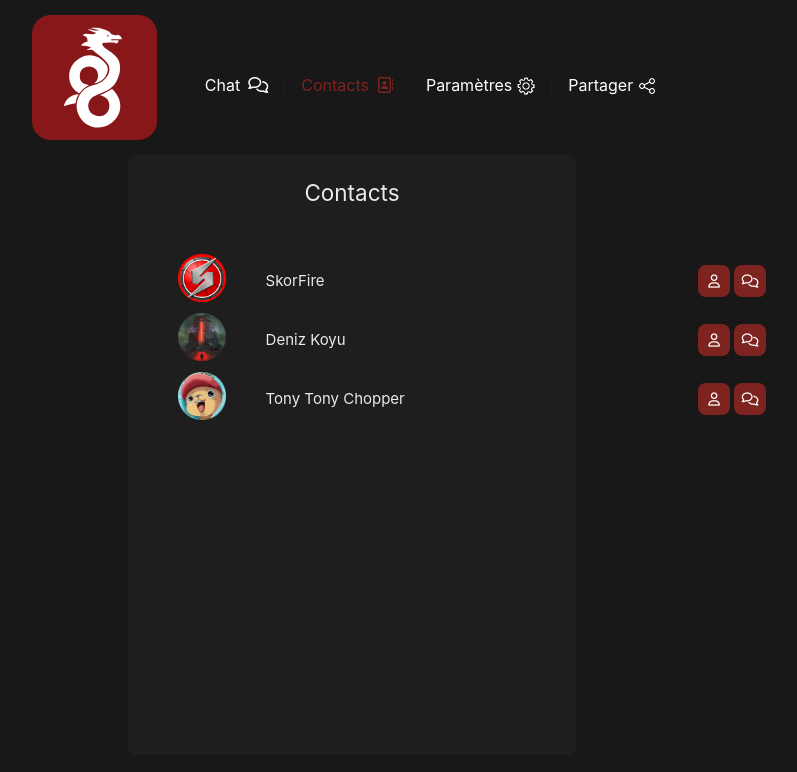
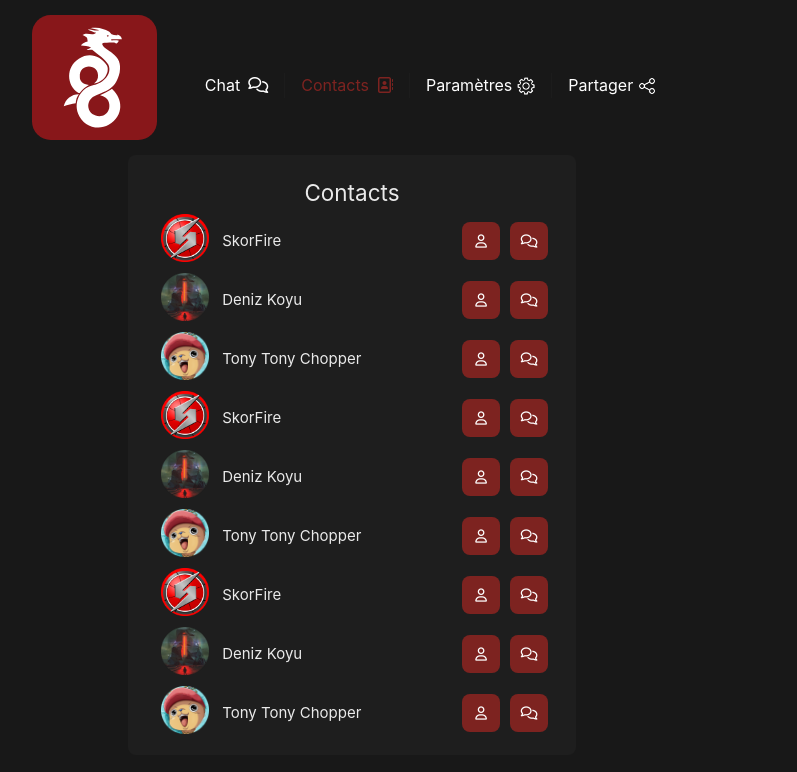
Before and after one commit to loouis-t/WireChat, a Vue app in the folder front/: page /contacts in a window 1280 px wide. Shown: the top 772 px of the page, without its empty margins (288-1085 px from the left). Built offline with nearby package versions, Linux system fonts and the light colour scheme.

Commit message:
[FIX] front: fix contact page UI

```diff
--- a/front/src/views/ContactsView.vue
+++ b/front/src/views/ContactsView.vue
@@ -4,23 +4,14 @@
       <h2>Contacts</h2>
     </div>
     <div>
-      <table style="width: 632px">
-        <!--
-        <thead>
-          <tr>
-            <th scope="col">Photo de profil</th>
-            <th scope="col">Nom d'utilisateur</th>
-            <th scope="col">Actions (ouvrir le profil/envoyer un message)</th>
-          </tr>
-        </thead>
-        -->
+      <table class="table">
         <tbody>
           <tr>
             <th scope="row"><img class="photosProfil" src="../assets/skorfire.png" /></th>
             <td class="celluleTableau">SkorFire</td>
             <td class="celluleBoutonsOptions celluleTableau">
               <div>
-                <RouterLink to="/profile">
+                <RouterLink to="/settings">
                   <button class="boutonsOptions"><i class="fa-solid fa-user icones"></i></button
                 ></RouterLink>
                 <RouterLink to="/"
@@ -35,7 +26,7 @@
             <td class="celluleTableau">Deniz Koyu</td>
             <td class="celluleBoutonsOptions celluleTableau">
               <div>
-                <RouterLink to="/profile">
+                <RouterLink to="/settings">
                   <button class="boutonsOptions"><i class="fa-solid fa-user icones"></i></button
                 ></RouterLink>
                 <RouterLink to="/"
@@ -50,7 +41,97 @@
             <td class="celluleTableau">Tony Tony Chopper</td>
             <td class="celluleBoutonsOptions celluleTableau">
               <div>
-                <RouterLink to="/profile">
+                <RouterLink to="/settings">
+                  <button class="boutonsOptions"><i class="fa-solid fa-user icones"></i></button
+                ></RouterLink>
+                <RouterLink to="/"
+                  ><button class="boutonsOptions">
+                    <i class="fa-solid fa-comments icones"></i></button
+                ></RouterLink>
+              </div>
+            </td>
+          </tr>
+          <tr>
+            <th scope="row"><img class="photosProfil" src="../assets/skorfire.png" /></th>
+            <td class="celluleTableau">SkorFire</td>
+            <td class="celluleBoutonsOptions celluleTableau">
+              <div>
+                <RouterLink to="/settings">
+                  <button class="boutonsOptions"><i class="fa-solid fa-user icones"></i></button
+                ></RouterLink>
+                <RouterLink to="/"
+                  ><button class="boutonsOptions">
+                    <i class="fa-solid fa-comments icones"></i></button
+                ></RouterLink>
+              </div>
+            </td>
+          </tr>
+          <tr>
+            <th scope="row"><img class="photosProfil" src="../assets/automatic_edited.png" /></th>
+            <td class="celluleTableau">Deniz Koyu</td>
+            <td class="celluleBoutonsOptions celluleTableau">
+              <div>
+                <RouterLink to="/settings">
+                  <button class="boutonsOptions"><i class="fa-solid fa-user icones"></i></button
+                ></RouterLink>
+                <RouterLink to="/"
+                  ><button class="boutonsOptions">
+                    <i class="fa-solid fa-comments icones"></i></button
+                ></RouterLink>
+              </div>
+            </td>
+          </tr>
+          <tr>
+            <th scope="row"><img class="photosProfil" src="../assets/chopper_edited.png" /></th>
+            <td class="celluleTableau">Tony Tony Chopper</td>
+            <td class="celluleBoutonsOptions celluleTableau">
+              <div>
+                <RouterLink to="/settings">
+                  <button class="boutonsOptions"><i class="fa-solid fa-user icones"></i></button
+                ></RouterLink>
+                <RouterLink to="/"
+                  ><button class="boutonsOptions">
+                    <i class="fa-solid fa-comments icones"></i></button
+                ></RouterLink>
+              </div>
+            </td>
+          </tr>
+          <tr>
+            <th scope="row"><img class="photosProfil" src="../assets/skorfire.png" /></th>
+            <td class="celluleTableau">SkorFire</td>
+            <td class="celluleBoutonsOptions celluleTableau">
+              <div>
+                <RouterLink to="/settings">
+                  <button class="boutonsOptions"><i class="fa-solid fa-user icones"></i></button
+                ></RouterLink>
+                <RouterLink to="/"
+                  ><button class="boutonsOptions">
+                    <i class="fa-solid fa-comments icones"></i></button
+                ></RouterLink>
+              </div>
+            </td>
+          </tr>
+          <tr>
+            <th scope="row"><img class="photosProfil" src="../assets/automatic_edited.png" /></th>
+            <td class="celluleTableau">Deniz Koyu</td>
+            <td class="celluleBoutonsOptions celluleTableau">
+              <div>
+                <RouterLink to="/settings">
+                  <button class="boutonsOptions"><i class="fa-solid fa-user icones"></i></button
+                ></RouterLink>
+                <RouterLink to="/"
+                  ><button class="boutonsOptions">
+                    <i class="fa-solid fa-comments icones"></i></button
+                ></RouterLink>
+              </div>
+            </td>
+          </tr>
+          <tr>
+            <th scope="row"><img class="photosProfil" src="../assets/chopper_edited.png" /></th>
+            <td class="celluleTableau">Tony Tony Chopper</td>
+            <td class="celluleBoutonsOptions celluleTableau">
+              <div>
+                <RouterLink to="/settings">
                   <button class="boutonsOptions"><i class="fa-solid fa-user icones"></i></button
                 ></RouterLink>
                 <RouterLink to="/"
@@ -67,37 +148,9 @@
 </template>
 
 <style scoped>
-#bio {
-  background-color: #2b2b2b;
-  border: none;
-  border-radius: 4px;
-  color: #f5f5f5;
-  font-family: Arial, sans-serif;
-  padding: 10px;
-  height: 20vh;
-  resize: none;
-}
-
-#configFile {
-  margin: 8px 0px 0px 50px;
-}
-
-#photoProfil {
-  height: 96px;
-  margin-left: 40px;
-}
-
-.blocImportPhotoProfil {
-  display: inline;
-  margin-top: 20px;
-  text-align: center;
-  vertical-align: middle;
-  width: 70%;
-}
-
-.blocPhotoProfil {
-  display: flex;
-  margin-bottom: 40px;
+.table {
+  width: 100%;
+  height: 100%;
 }
 
 .boutonsOptions {
@@ -106,33 +159,21 @@
   border-radius: 8px;
   border-style: none;
   color: #ffffff;
-  height: 32px;
-  margin: 2px;
+  height: 38px;
   text-align: center;
   vertical-align: middle;
-  width: 32px;
+  width: 38px;
+  margin: 0 5px;
+  transition: background-color 0.2s ease;
 }
 
 .boutonsOptions:hover {
-  background-color: #691b1a;
-  border-color: #691b1a;
-  border-radius: 8px;
-  border-style: none;
-  color: #ffffffbb;
-  cursor: pointer;
-  height: 32px;
-  margin: 2px;
-  text-align: center;
-  vertical-align: middle;
-  width: 32px;
+  background-color: #a52a2a;
+  border-color: #a52a2a;
 }
 
 .celluleBoutonsOptions {
   text-align: right;
-}
-
-.celluleTableau {
-  padding: 10px;
 }
 
 .contacts-container {
@@ -142,58 +183,11 @@
   height: 75vh;
   padding: 20px;
   width: 35vw;
+  overflow-y: scroll;
 }
 
 .contacts-header {
-  margin-bottom: 40px;
   text-align: center;
-}
-
-.contacts-form .form-group {
-  display: flex;
-  margin-bottom: 15px;
-  flex-direction: column;
-}
-
-.contacts-form button {
-  border: none;
-  border-radius: 4px;
-  background-color: #8b0000;
-  color: #ffffff;
-  cursor: pointer;
-  font-size: 1rem;
-  padding: 12px;
-  transition: background-color 0.2s ease;
-  width: 100%;
-}
-
-.contacts-form button:hover {
-  background-color: #5a0000;
-}
-
-.contacts-form input {
-  border-radius: 4px;
-  border: none;
-  background-color: #2b2b2b;
-  color: #f5f5f5;
-  font-size: 1rem;
-  padding: 10px;
-}
-
-.contacts-form input:focus {
-  background-color: #3b3b3b;
-  border: none;
-  outline: none;
-}
-
-.contacts-form input::placeholder {
-  color: #aaaaaa;
-}
-
-.contacts-form label {
-  margin-bottom: 5px;
-  font-size: 1rem;
-  color: #cccccc;
 }
 
 .photosProfil {
@@ -213,24 +207,10 @@ a:hover {
 }
 
 @media (max-width: 768px) {
-  #bio {
-    width: 100%;
-  }
-
-  #configFile {
-    width: 70%;
-    text-align: left;
-  }
-
-  .blocImportPhotoProfil {
-    width: 70%;
-    display: block;
-  }
-
   .contacts-container {
-    height: auto;
+    width: 95%;
+    height: 75vh;
     padding: 10px;
-    width: 90%;
   }
 
   .contacts-form {
```
